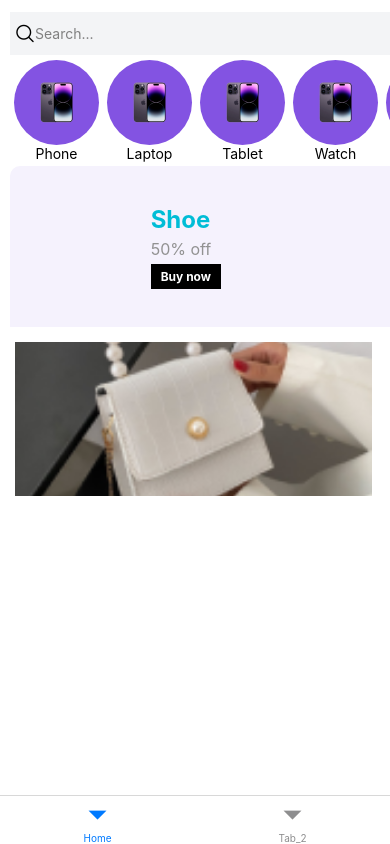
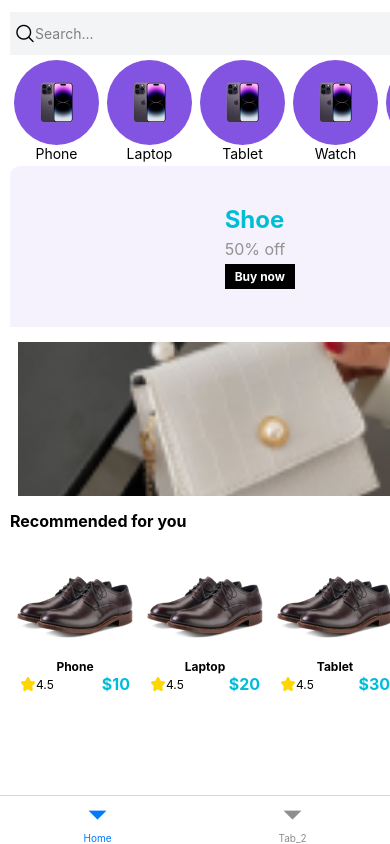
Before and after one commit to HanryLai/ecommerce_fe, a React Native app: screen /Home in a window 390 px wide. Built offline with nearby package versions, Linux system fonts and the light colour scheme.

Commit message:
add recomened products list

```diff
--- a/src/component/tabs/Home.tsx
+++ b/src/component/tabs/Home.tsx
@@ -41,6 +41,42 @@ const renderCategory: ListRenderItem<Category> = ({ item }) => (
 		</View>
 		<Text style={{ textAlign: 'center' }}>{item.name}</Text>
 	</TouchableOpacity>
+)
+
+//recomended product
+type Product = {
+	id: string
+	name: string
+	image: string
+	price: number
+	rate: number
+}
+
+const products: Product[] = [
+	{ id: '1', name: 'Phone', image: 'phone', price: 10, rate: 4.5 },
+	{ id: '2', name: 'Laptop', image: 'laptop', price: 20, rate: 4.5 },
+	{ id: '3', name: 'Tablet', image: 'tablet', price: 30, rate: 4.5 },
+	{ id: '4', name: 'Watch', image: 'watch', price: 40, rate: 4.5 },
+	{ id: '5', name: 'Headphone', image: 'headphone', price: 50, rate: 4.5 },
+	{ id: '6', name: 'Camera', image: 'camera', price: 60, rate: 4.5 },
+	{ id: '7', name: 'Speaker', image: 'speaker', price: 70, rate: 4.5 },
+	{ id: '8', name: 'TV', image: 'tv', price: 80, rate: 4.5 },
+]
+
+const renderProduct: ListRenderItem<Product> = ({ item }) => (
+	<View style={{ width: 130, justifyContent: 'center', alignItems: 'center' }}>
+		<Image source={require('../../../assets/shoes.png')} />
+		<Text style={{ fontSize: 12, fontWeight: 'bold' }}>{item.name}</Text>
+
+		<View style={styles.recommendedProduct}>
+			<View style={{ flexDirection: 'row', justifyContent: 'center', alignItems: 'center' }}>
+				<AntDesign name="star" size={16} color="#FFD700" />
+				<Text style={{ fontSize: 12 }}>{item.rate}</Text>
+			</View>
+
+			<Text style={{ color: '#00BDD6', fontSize: 16, fontWeight: 'bold' }}>${item.price}</Text>
+		</View>
+	</View>
 )
 
 type Props = NativeStackScreenProps<TabStackParamList, 'Home'>
@@ -111,6 +147,19 @@ export const Home = ({ navigation, route }: Props) => {
 						<Image source={require('../../../assets/laptop.png')} style={{ width: '48%' }} />
 					</View>
 				</View>
+
+				{/* recommendation */}
+				<View>
+					<View>
+						<Text style={{ fontSize: 16, fontWeight: 'bold' }}>Recommended for you</Text>
+					</View>
+					<FlatList
+						data={products}
+						renderItem={renderProduct}
+						keyExtractor={(item) => item.id}
+						horizontal={true}
+					/>
+				</View>
 			</ScrollView>
 		</SafeAreaView>
 	)
@@ -176,4 +225,12 @@ const styles = StyleSheet.create({
 		paddingVertical: 15,
 		gap: 10,
 	},
+	recommendedProduct: {
+		justifyContent: 'space-between',
+		alignItems: 'center',
+		flexDirection: 'row',
+		width: '100%',
+		paddingHorizontal: 10,
+		gap: 2,
+	},
 })
```
Also changed, not shown: assets/shoes.png (added).
